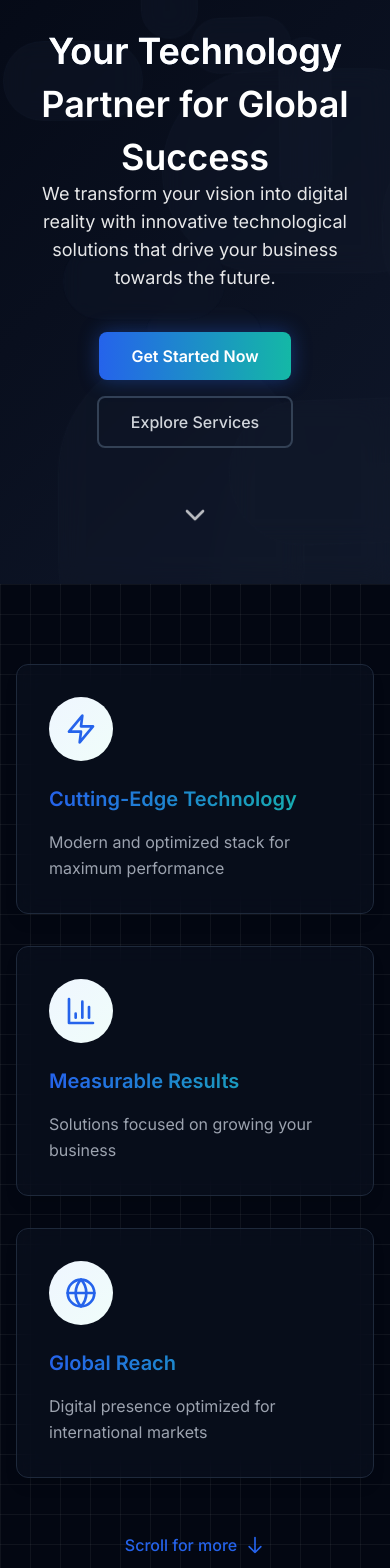
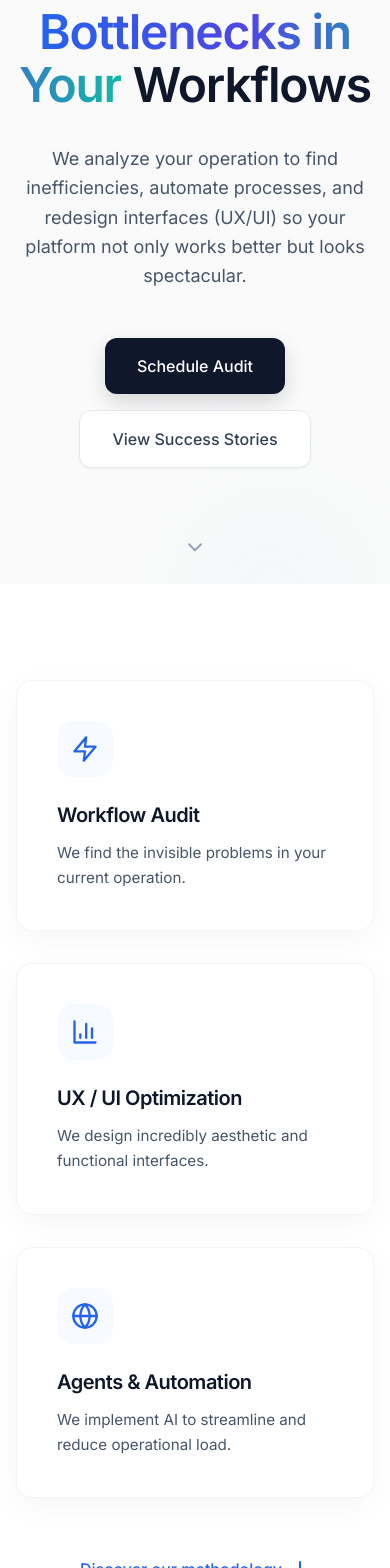
Before and after one commit to knaranjo357/alliasoft, a React (Vite) app: page / in a window 390 px wide. Shown: the part 260-1828 px from the top of the page. Built offline with nearby package versions, Linux system fonts and the light colour scheme.

Commit message:
feat: implement core landing page components and update tailwind color palette

```diff
--- a/src/App.tsx
+++ b/src/App.tsx
@@ -4,8 +4,6 @@ import Header from './components/Header';
 import Hero from './components/Hero';
 import Features from './components/Features';
 import Solutions from './components/Solutions';
-import Services from './components/Services';
-import Pricing from './components/Pricing';
 import WhyChooseUs from './components/WhyChooseUs';
 import Portfolio from './components/Portfolio';
 import Testimonials from './components/Testimonials';
@@ -33,14 +31,12 @@ function App() {
   }, [i18n]);
 
   return (
-    <div className="min-h-screen bg-gray-950 text-gray-100 font-sans overflow-x-hidden">
+    <div className="min-h-screen bg-[#FAFAFA] text-gray-800 font-sans overflow-x-hidden antialiased">
       <Header />
-      <main className="relative bg-gray-950">
+      <main className="relative bg-[#FAFAFA]">
         <Hero />
         <Features />
         <Solutions />
-        <Services />
-        <Pricing />
         <WhyChooseUs />
         <Portfolio />
         <Testimonials />
--- a/src/components/Features.tsx
+++ b/src/components/Features.tsx
@@ -24,24 +24,22 @@ const FeatureCard: React.FC<FeatureCardProps> = ({ icon, title, description, del
       initial={{ opacity: 0, y: 30 }}
       animate={inView ? { opacity: 1, y: 0 } : { opacity: 0, y: 30 }}
       transition={{ duration: 0.6, delay, ease: "easeOut" }}
-      whileHover={{ scale: 1.05, y: -5 }}
-      className="bg-slate-900/40 backdrop-blur-md border border-slate-800 p-8 rounded-xl shadow-lg hover:shadow-2xl transition-all duration-300 transform"
+      whileHover={{ scale: 1.02, y: -5 }}
+      className="bg-white p-10 rounded-2xl shadow-[0_8px_30px_rgb(0,0,0,0.04)] border border-slate-100 hover:shadow-[0_8px_30px_rgb(0,0,0,0.08)] transition-all duration-300"
     >
       <motion.div
-        className="bg-gradient-to-br from-blue-50 to-teal-50 p-4 rounded-full mb-6 w-16 h-16 flex items-center justify-center"
-        whileHover={{ rotate: 360 }}
-        transition={{ duration: 0.5 }}
+        className="bg-blue-50/50 p-4 rounded-2xl mb-6 w-14 h-14 flex items-center justify-center"
       >
         <div className="text-blue-600">
           {icon}
         </div>
       </motion.div>
 
-      <h3 className="text-xl font-semibold mb-4 bg-gradient-to-r from-blue-600 to-teal-500 bg-clip-text text-transparent">
+      <h3 className="text-xl font-bold mb-3 text-slate-900 tracking-tight">
         {title}
       </h3>
 
-      <p className="text-gray-400 leading-relaxed">
+      <p className="text-slate-600 leading-relaxed text-[0.95rem]">
         {description}
       </p>
     </motion.div>
@@ -57,25 +55,23 @@ const Features: React.FC = () => {
   });
 
   return (
-    <section className="py-20 px-4 bg-gray-950 relative overflow-hidden">
-      <div className="absolute inset-0 bg-grid-white pointer-events-none" />
-
-      <div className="container mx-auto max-w-6xl relative">
+    <section className="py-24 px-4 bg-white relative overflow-hidden text-slate-900 border-b border-gray-100">
+      <div className="container mx-auto max-w-6xl relative z-10">
         <div className="grid grid-cols-1 md:grid-cols-3 gap-8">
           <FeatureCard
-            icon={<Zap className="w-8 h-8" />}
+            icon={<Zap className="w-7 h-7" />}
             title={t('features.title')}
             description={t('features.description')}
             delay={0.1}
           />
           <FeatureCard
-            icon={<BarChart3 className="w-8 h-8" />}
+            icon={<BarChart3 className="w-7 h-7" />}
             title={t('features.title2')}
             description={t('features.description2')}
             delay={0.2}
           />
           <FeatureCard
-            icon={<Globe className="w-8 h-8" />}
+            icon={<Globe className="w-7 h-7" />}
             title={t('features.title3')}
             description={t('features.description3')}
             delay={0.3}
@@ -87,11 +83,11 @@ const Features: React.FC = () => {
           initial={{ opacity: 0 }}
           animate={inView ? { opacity: 1 } : { opacity: 0 }}
           transition={{ duration: 0.6, delay: 0.6, ease: "easeOut" }}
-          className="text-center mt-16 text-gray-400 flex items-center justify-center"
+          className="text-center mt-16 text-slate-500 flex items-center justify-center font-medium"
         >
           <motion.div
             animate={{
-              y: [0, -10, 0],
+              y: [0, -5, 0],
             }}
             transition={{
               duration: 2,
@@ -100,9 +96,9 @@ const Features: React.FC = () => {
             }}
             className="flex items-center space-x-2"
           >
-            <span className="text-blue-600 font-medium">{t('features.scroll')}</span>
-            <svg className="w-5 h-5 text-blue-600" fill="none" stroke="currentColor" viewBox="0 0 24 24" xmlns="http://www.w3.org/2000/svg">
-              <path strokeLinecap="round" strokeLinejoin="round" strokeWidth="2" d="M19 14l-7 7m0 0l-7-7m7 7V3"></path>
+            <span className="text-blue-600">{t('features.scroll')}</span>
+            <svg className="w-5 h-5 text-blue-600" fill="none" stroke="currentColor" viewBox="0 0 24 24">
+              <path strokeLinecap="round" strokeLinejoin="round" strokeWidth="2.5" d="M19 14l-7 7m0 0l-7-7m7 7V3"></path>
             </svg>
           </motion.div>
         </motion.div>
--- a/src/components/Header.tsx
+++ b/src/components/Header.tsx
@@ -25,8 +25,6 @@ const Header: React.FC = () => {
 
   const navItems = [
     { key: 'home', href: '#home' },
-    { key: 'services', href: '#services' },
-    { key: 'pricing', href: '#pricing' },
     { key: 'whyUs', href: '#why-us' },
     { key: 'portfolio', href: '#portfolio' },
     { key: 'contact', href: '#contact' }
--- a/src/components/Hero.tsx
+++ b/src/components/Hero.tsx
@@ -36,77 +36,45 @@ const Hero: React.FC = () => {
     <section
       ref={ref}
       id="home"
-      className="relative min-h-screen flex items-center justify-center pt-16 overflow-hidden"
-      style={{
-        background: "linear-gradient(135deg, rgba(3,7,18,1) 0%, rgba(15,23,42,1) 100%)",
-      }}
+      className="relative min-h-screen flex items-center justify-center pt-24 pb-16 overflow-hidden bg-[#FAFAFA]"
     >
       <motion.div
-        className="absolute inset-0 z-0"
+        className="absolute inset-0 z-0 pointer-events-none"
         style={{ y, opacity }}
       >
-        <div className="absolute inset-0 bg-grid-white/[0.02] bg-[length:20px_20px]" />
-
-        {/* Animated background shapes */}
-        {Array.from({ length: 20 }).map((_, index) => (
-          <motion.div
-            key={index}
-            className="absolute bg-slate-900/40 backdrop-blur-md border border-slate-800/10 rounded-full animate-float"
-            initial={{ scale: 0 }}
-            animate={{ scale: 1 }}
-            transition={{
-              duration: 1,
-              delay: index * 0.1,
-              repeat: Infinity,
-              repeatType: "reverse",
-              repeatDelay: Math.random() * 2
-            }}
-            style={{
-              width: `${Math.random() * 300 + 50}px`,
-              height: `${Math.random() * 300 + 50}px`,
-              top: `${Math.random() * 100}%`,
-              left: `${Math.random() * 100}%`,
-              animationDelay: `${Math.random() * 10}s`,
-              animationDuration: `${Math.random() * 10 + 10}s`,
-              transform: `translate(var(--mouse-x, 0), var(--mouse-y, 0))`,
-            }}
-          />
-        ))}
+        {/* Very subtle elegant gradient orb in the background */}
+        <div className="absolute top-[-10%] left-[20%] w-[50vw] h-[50vw] rounded-full bg-gradient-to-br from-blue-100/40 to-purple-100/40 blur-3xl opacity-60 mix-blend-multiply" />
+        <div className="absolute bottom-[-10%] right-[10%] w-[40vw] h-[40vw] rounded-full bg-gradient-to-tl from-teal-100/40 to-blue-100/40 blur-3xl opacity-60 mix-blend-multiply" />
       </motion.div>
 
       <div className="container mx-auto px-4 z-10">
-        <div className="text-center">
+        <div className="text-center max-w-5xl mx-auto">
           <motion.div
             initial={{ opacity: 0, y: 20 }}
             animate={{ opacity: 1, y: 0 }}
             transition={{ duration: 0.6 }}
-            className="flex items-center justify-center mb-6 space-x-2"
+            className="flex items-center justify-center mb-8 space-x-2"
           >
-            <Sparkles className="w-6 h-6 text-yellow-300 animate-pulse" />
-            <h2 className="text-white text-2xl md:text-3xl font-light">
+            <span className="px-4 py-1.5 rounded-full bg-blue-50 border border-blue-100 text-blue-700 text-sm font-semibold tracking-wide flex items-center shadow-sm">
+              <Sparkles className="w-4 h-4 mr-2" />
               {t('hero.title1')}
-            </h2>
-            <Sparkles className="w-6 h-6 text-yellow-300 animate-pulse" />
+            </span>
           </motion.div>
 
           <motion.div
-            initial={{ opacity: 0, scale: 0.8 }}
-            animate={{ opacity: 1, scale: 1 }}
+            initial={{ opacity: 0, y: 20 }}
+            animate={{ opacity: 1, y: 0 }}
             transition={{
               duration: 0.8,
               delay: 0.2,
-              type: "spring",
-              stiffness: 100
             }}
-            className="space-y-2"
+            className="space-y-4 mb-8"
           >
-            <h1 className="text-4xl md:text-6xl lg:text-7xl xl:text-8xl font-bold text-white leading-tight animate-gradient-text bg-gradient-to-r from-white via-blue-200 to-white bg-clip-text text-transparent">
-              {t('hero.title2')}
-            </h1>
-            <h1 className="text-4xl md:text-6xl lg:text-7xl xl:text-8xl font-bold text-white leading-tight">
-              {t('hero.title3')}
-            </h1>
-            <h1 className="text-4xl md:text-6xl lg:text-7xl xl:text-8xl font-bold text-white leading-tight mb-8">
+            <h1 className="text-5xl md:text-7xl lg:text-8xl font-extrabold text-slate-900 tracking-tight leading-[1.1]">
+              {t('hero.title2')} <br className="hidden md:block" />
+              <span className="bg-gradient-to-r from-blue-600 via-indigo-600 to-teal-500 bg-clip-text text-transparent">
+                {t('hero.title3')}
+              </span> <br className="hidden md:block" />
               {t('hero.title4')}
             </h1>
           </motion.div>
@@ -115,7 +83,7 @@ const Hero: React.FC = () => {
             initial={{ opacity: 0, y: 20 }}
             animate={{ opacity: 1, y: 0 }}
             transition={{ duration: 0.6, delay: 0.4 }}
-            className="text-white/90 text-lg md:text-xl max-w-3xl mx-auto mb-10"
+            className="text-slate-600 text-lg md:text-xl max-w-2xl mx-auto mb-12 leading-relaxed"
           >
             {t('hero.description')}
           </motion.p>
@@ -128,17 +96,17 @@ const Hero: React.FC = () => {
           >
             <motion.a
               href="#contact"
-              className="px-8 py-3 bg-gradient-to-r from-blue-600 to-teal-500 text-white font-semibold rounded-lg shadow-[0_0_20px_rgba(37,99,235,0.4)] hover:shadow-[0_0_30px_rgba(13,148,136,0.6)] transform hover:-translate-y-1 transition-all"
-              whileHover={{ scale: 1.05 }}
-              whileTap={{ scale: 0.95 }}
+              className="px-8 py-4 bg-slate-900 text-white font-medium rounded-xl shadow-[0_8px_20px_rgba(15,23,42,0.15)] hover:shadow-[0_8px_30px_rgba(15,23,42,0.25)] hover:-translate-y-1 transition-all flex items-center"
+              whileHover={{ scale: 1.02 }}
+              whileTap={{ scale: 0.98 }}
             >
               {t('hero.cta1')}
             </motion.a>
             <motion.a
-              href="#services"
-              className="px-8 py-3 bg-transparent border-2 border-slate-700 text-gray-300 font-medium rounded-lg hover:bg-slate-800 transition-colors"
-              whileHover={{ scale: 1.05 }}
-              whileTap={{ scale: 0.95 }}
+              href="#portfolio"
+              className="px-8 py-4 bg-white border border-slate-200 text-slate-700 font-medium rounded-xl shadow-sm hover:shadow-md hover:border-slate-300 transition-all"
+              whileHover={{ scale: 1.02 }}
+              whileTap={{ scale: 0.98 }}
             >
               {t('hero.cta2')}
             </motion.a>
@@ -147,18 +115,20 @@ const Hero: React.FC = () => {
       </div>
 
       <motion.div
-        className="absolute bottom-10 left-0 right-0 text-center"
-        initial={{ opacity: 0, y: -20 }}
-        animate={{ opacity: 1, y: 0 }}
+        className="absolute bottom-8 left-0 right-0 text-center flex justify-center"
+        initial={{ opacity: 0 }}
+        animate={{ opacity: 1 }}
         transition={{
-          duration: 0.6,
-          delay: 1,
-          repeat: Infinity,
-          repeatType: "reverse",
-          repeatDelay: 0.5
+          duration: 1,
+          delay: 1.5,
         }}
       >
-        <ChevronDown className="w-8 h-8 text-white mx-auto animate-bounce" />
+        <motion.div
+          animate={{ y: [0, 8, 0] }}
+          transition={{ duration: 2, repeat: Infinity, ease: "easeInOut" }}
+        >
+          <ChevronDown className="w-6 h-6 text-slate-400" />
+        </motion.div>
       </motion.div>
     </section>
   );
--- a/src/locales/en.ts
+++ b/src/locales/en.ts
@@ -12,82 +12,58 @@ export default {
     button: "Contact Us"
   },
   hero: {
-    title1: "World-Class Digital Innovation",
-    title2: "Your Technology",
-    title3: "Partner for Global",
-    title4: "Success",
-    description: "We transform your vision into digital reality with innovative technological solutions that drive your business towards the future.",
-    cta1: "Get Started Now",
-    cta2: "Explore Services"
+    title1: "High-Level Consulting & Design",
+    title2: "We Detect",
+    title3: "Bottlenecks in Your",
+    title4: "Workflows",
+    description: "We analyze your operation to find inefficiencies, automate processes, and redesign interfaces (UX/UI) so your platform not only works better but looks spectacular.",
+    cta1: "Schedule Audit",
+    cta2: "View Success Stories"
   },
   features: {
-    title: "Cutting-Edge Technology",
-    description: "Modern and optimized stack for maximum performance",
-    title2: "Measurable Results",
-    description2: "Solutions focused on growing your business",
-    title3: "Global Reach",
-    description3: "Digital presence optimized for international markets",
-    scroll: "Scroll for more"
+    title: "Workflow Audit",
+    description: "We find the invisible problems in your current operation.",
+    title2: "UX / UI Optimization",
+    description2: "We design incredibly aesthetic and functional interfaces.",
+    title3: "Agents & Automation",
+    description3: "We implement AI to streamline and reduce operational load.",
+    scroll: "Discover our methodology"
   },
   solutions: {
-    heading: "Transforming Your Digital Vision",
-    subheading: "Innovative Solutions for Modern Businesses",
-    description: "We deliver cutting-edge solutions that help your business thrive in the digital world. Experience the power of modern technology combined with expert support.",
-    cta: "Start Your Digital Transformation",
+    heading: "Impeccable Efficiency and Aesthetics",
+    subheading: "Why startups trust our consulting",
+    description: "Our team specializes in analyzing how your company works. We find problems, optimize processes, and deliver visually perfect platforms.",
+    cta: "Optimize your processes today",
     items: {
       performance: {
-        title: "Optimized Performance",
-        description: "Lightning-fast websites that keep your visitors engaged",
-        features: [
-          "Ultra-fast loading times",
-          "Improved SEO rankings",
-          "Higher user retention"
-        ]
+        title: "Deep Diagnostics",
+        description: "We map every interaction to find time or money leaks.",
+        features: ["UX Audit", "Performance review", "Funnel detection"]
       },
       design: {
-        title: "Professional Design",
-        description: "Stand out with a unique and powerful brand identity",
-        features: [
-          "Custom-tailored designs",
-          "Brand differentiation",
-          "Enhanced credibility"
-        ]
+        title: "High-End UI/UX Design",
+        description: "We believe that what is functional must also be visually beautiful.",
+        features: ["Apple/Stripe Minimalism", "Intuitive interfaces", "Design systems"]
       },
       control: {
-        title: "Complete Control",
-        description: "Full ownership and control of your digital assets",
-        features: [
-          "Secure domain management",
-          "Full asset ownership",
-          "Complete autonomy"
-        ]
+        title: "AI Automation",
+        description: "Bots and automated flows that work for you 24 hours a day.",
+        features: ["WhatsApp Agents", "CRM Connection", "24/7 Chatbots"]
       },
       experience: {
-        title: "Seamless Experience",
-        description: "Modern web applications with smooth navigation",
-        features: [
-          "Fluid transitions",
-          "Enhanced user experience",
-          "Higher engagement"
-        ]
+        title: "Custom Development",
+        description: "We don't adapt your business to software; we make the software adapt to you.",
+        features: ["Scalable platforms", "Modern technology (React)", "Clean architecture"]
       },
       support: {
-        title: "24/7 Support",
-        description: "Expert technical support whenever you need it",
-        features: [
-          "Instant response times",
-          "Professional expertise",
-          "Peace of mind"
-        ]
+        title: "Strategic Consulting",
+        description: "We accompany your team in the learning and adoption curve.",
+        features: ["Dedicated support", "Technical consulting", "Impact reports"]
       },
       investment: {
-        title: "Smart Investment",
-        description: "Maximum value for your technology investment",
-        features: [
-          "Competitive pricing",
-          "Guaranteed results",
-          "Optimized ROI"
-        ]
+        title: "Operational Architecture",
+        description: "We structure the foundations so your company can scale without friction.",
+        features: ["Structured growth", "Unified integrations", "Long-term vision"]
       }
     }
   },
@@ -217,31 +193,31 @@ export default {
     }
   },
   whyUs: {
-    heading: "Why Choose Alliasoft as Your Software Ally?",
-    subheading: "We understand there are many options, but this is where we make the difference.",
+    heading: "Why is Alliasoft different?",
+    subheading: "We don't build web pages; we design your company's machinery.",
     reason1: {
-      title: "Cutting-Edge Technology",
-      description: "We use modern technologies that ensure optimized loading and blazing speeds, improving SEO and conversions. No more unnecessary complete page reloads!"
+      title: "Obsession with Details (UI)",
+      description: "We know that visual appearance dictates trust. We design with a meticulous level of care so the platform screams 'Premium Quality' at first glance."
     },
     reason2: {
-      title: "You Have Control",
-      description: "Forget the fear of 'domain hijacking'. With Alliasoft, you own your digital assets. We advise you, but the ownership and control are yours."
+      title: "Workflow Analysts",
+      description: "Our engineers analyze how your business currently operates. If there's a repetitive manual process, we'll detect and automate it."
     },
     reason3: {
-      title: "Real Support, 24/7",
-      description: "We have agents ready to respond and solve your concerns 24/7. We don't leave you waiting days for a response. Your peace of mind is our priority."
+      title: "Adaptive Solutions",
+      description: "We understand that every business is a unique ecosystem. Our software architectures are born from listening to your problems, not selling pre-made templates."
     },
     reason4: {
-      title: "Unbeatable Prices",
-      description: "Being located in Colombia, we can offer you highly competitive rates for the US market without sacrificing quality or professionalism."
+      title: "Artificial Intelligence Agents",
+      description: "We are pioneers integrating networks like WhatsApp with robust CRMs to remove the heavy, repetitive load from your human talent."
     },
     reason5: {
-      title: "Allies, Not Just Providers",
-      description: "Our name says it all: Alliasoft. We want to be your long-term allies, understanding your needs and growing with you."
+      title: "Strategic Alignment",
+      description: "We consider ourselves allies. If we see something wrong in your operational scheme, we won't just program; we'll offer transparent consulting."
     },
     reason6: {
-      title: "SaaS Model and Scalable Solutions",
-      description: "We don't just offer one-time services. As a SaaS company, we also develop and offer more complex plans and custom solutions for clients with advanced needs."
+      title: "Performance Experts",
+      description: "We build ultra-fast and secure SaaS web applications. We make it fast so your users focus on their tasks and not on loading times."
     }
   },
   portfolio: {
@@ -298,8 +274,8 @@ export default {
     }
   },
   contact: {
-    heading: "Let's Talk About Your Project!",
-    subheading: "We're ready to be the software ally your business needs to succeed in the United States and beyond. Contact us today for a free consultation.",
+    heading: "Let's Start the Audit",
+    subheading: "Tell us about the biggest pain point in your corporate process today. Our consulting team will help you map it out and resolve it with high-level software.",
     email: {
       title: "Email",
       value: "alliasoft@gmail.com",
@@ -334,10 +310,10 @@ export default {
       message_placeholder: "Tell us more about your project...",
       submit: "Send Message",
       services: {
-        landing: "Landing Page",
-        hosting: "Hosting + Domain",
-        chatbot: "Chatbot Implementation",
-        maintenance: "Web Maintenance"
+        landing: "Process Audit",
+        hosting: "UX/UI Modernization",
+        chatbot: "Agent & AI Development",
+        maintenance: "Other B2B Consulting"
       }
     }
   },
```
Also changed, not shown: src/components/Solutions.tsx (+16 -17 lines), src/components/Testimonials.tsx (+18 -18 lines), src/components/WhyChooseUs.tsx (+8 -42 lines), src/locales/es.ts (+56 -80 lines), tailwind.config.js (+3 -5 lines).
